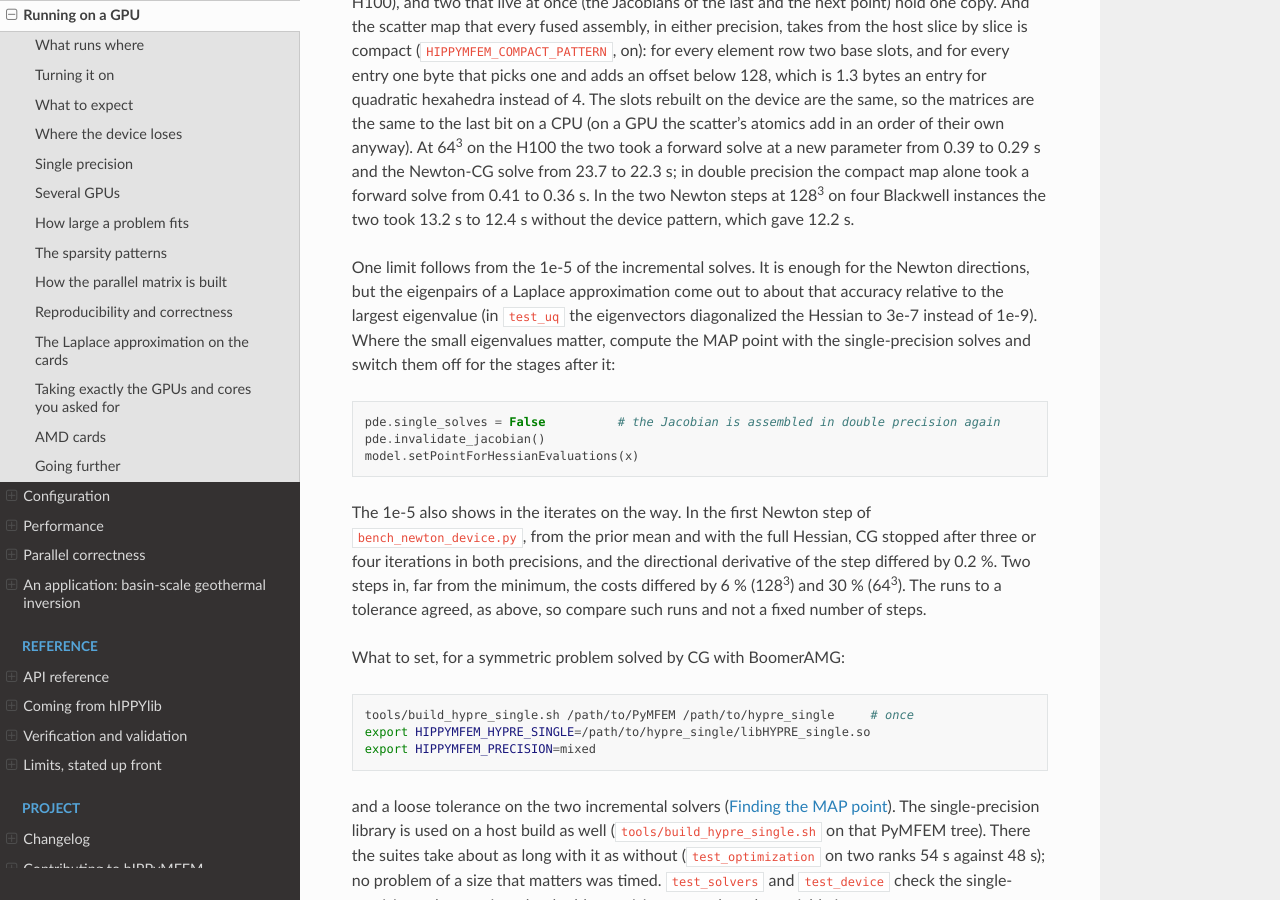
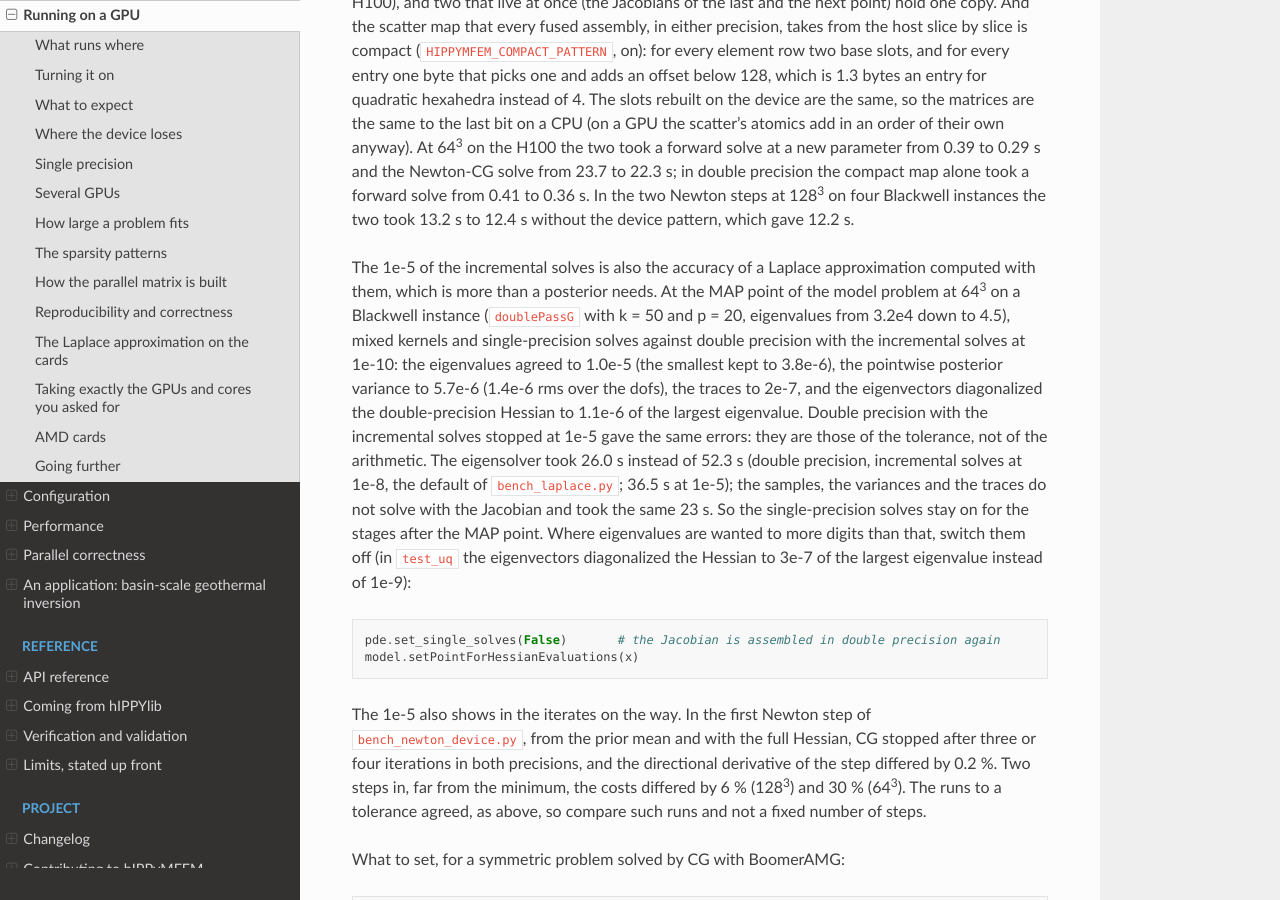
Before and after one commit to hIPPyMFEM/hippymfem, a Sphinx documentation site: the page built from docs/source/guide/gpu.rst, in a window 1280 px wide and 900 px high, scrolled down 10161 px. Built offline with Sphinx 7.4.7 and the Read the Docs theme 3.1.0, drawn with Linux system fonts in a browser that asks for light colours; pages that are not in the unit, such as notebooks, are missing from menus.

Commit message:
Laplace stages with single-precision solves: set_single_solves, and the guide (prototype)
PDEVariationalProblem.set_single_solves(on) switches the solves of a problem
between the single- and the double-precision hypre and drops the Jacobian, its
solvers and the linearization point when the choice changes; returns the old
choice.

Guide: the single-precision solves stay on for the stages after the MAP point.
At 64^3 on a Blackwell instance (doublePassG, k = 50, p = 20) mixed kernels and
single solves against double precision with incremental solves at 1e-10:
eigenvalues to 1.0e-5 (smallest kept 3.8e-6), pointwise posterior variance to
5.7e-6 (rms 1.4e-6), traces to 2e-7; double precision at 1e-5 gives the same
errors.  Eigensolver 26.0 s against 52.3 s (double, 1e-8).

```diff
--- a/docs/source/guide/gpu.rst
+++ b/docs/source/guide/gpu.rst
@@ -509,17 +509,26 @@ a forward solve at a new parameter from 0.39 to 0.29 s and the Newton-CG solve f
 0.41 to 0.36 s.  In the two Newton steps at 128\ :sup:`3` on four Blackwell instances the
 two took 13.2 s to 12.4 s without the device pattern, which gave 12.2 s.
 
-One limit follows from the 1e-5 of the incremental solves.  It is enough for the Newton
-directions, but the eigenpairs of a Laplace approximation come out to about that
-accuracy relative to the largest eigenvalue (in ``test_uq`` the eigenvectors
-diagonalized the Hessian to 3e-7 instead of 1e-9).  Where the small eigenvalues matter,
-compute the MAP point with the single-precision solves and switch them off for the
-stages after it:
+The 1e-5 of the incremental solves is also the accuracy of a Laplace approximation
+computed with them, which is more than a posterior needs.  At the MAP point of the model
+problem at 64\ :sup:`3` on a Blackwell instance (``doublePassG`` with k = 50 and p = 20,
+eigenvalues from 3.2e4 down to 4.5), mixed kernels and single-precision solves against
+double precision with the incremental solves at 1e-10: the eigenvalues agreed to
+1.0e-5 (the smallest kept to 3.8e-6), the pointwise posterior variance to 5.7e-6
+(1.4e-6 rms over the dofs), the traces to 2e-7, and the eigenvectors diagonalized the
+double-precision Hessian to 1.1e-6 of the largest eigenvalue.  Double precision with
+the incremental solves stopped at 1e-5 gave the same errors: they are those of the
+tolerance, not of the arithmetic.  The eigensolver took 26.0 s instead of 52.3 s
+(double precision, incremental solves at 1e-8, the default of ``bench_laplace.py``;
+36.5 s at 1e-5); the samples, the variances and the traces do not solve with the
+Jacobian and took the same 23 s.  So the single-precision solves stay on for the
+stages after the MAP point.  Where eigenvalues are wanted to more digits than that,
+switch them off (in ``test_uq`` the eigenvectors diagonalized the Hessian to 3e-7 of the
+largest eigenvalue instead of 1e-9):
 
 .. code-block:: python
 
-   pde.single_solves = False          # the Jacobian is assembled in double precision again
-   pde.invalidate_jacobian()
+   pde.set_single_solves(False)       # the Jacobian is assembled in double precision again
    model.setPointForHessianEvaluations(x)
 
 The 1e-5 also shows in the iterates on the way.  In the first Newton step of
--- a/docs/source/guide/optimization.rst
+++ b/docs/source/guide/optimization.rst
@@ -130,8 +130,10 @@ then not a slower method: compare the gradient norms step by step.
 
 ``cg_reorthogonalize = False`` gives hIPPYlib's iteration, for a comparison step by
 step.  The low-rank eigensolvers of the Laplace approximation are not Krylov
-recurrences and never had this sensitivity; their Hessian actions want incremental
-solves to about ``1e-8`` for the accuracy of the small eigenvalues.
+recurrences and never had this sensitivity; the accuracy of their eigenpairs is that of
+the incremental solves: at 64\ :sup:`3` the 50 leading eigenvalues came out to 1e-8 with
+the solves at ``1e-8`` and to 1e-5 (the pointwise posterior variance to 6e-6) with the
+solves at ``1e-5``, in either precision (:ref:`single-precision`).
 
 Gradient norms
 --------------
```
Also changed, not shown: 1 other file.
